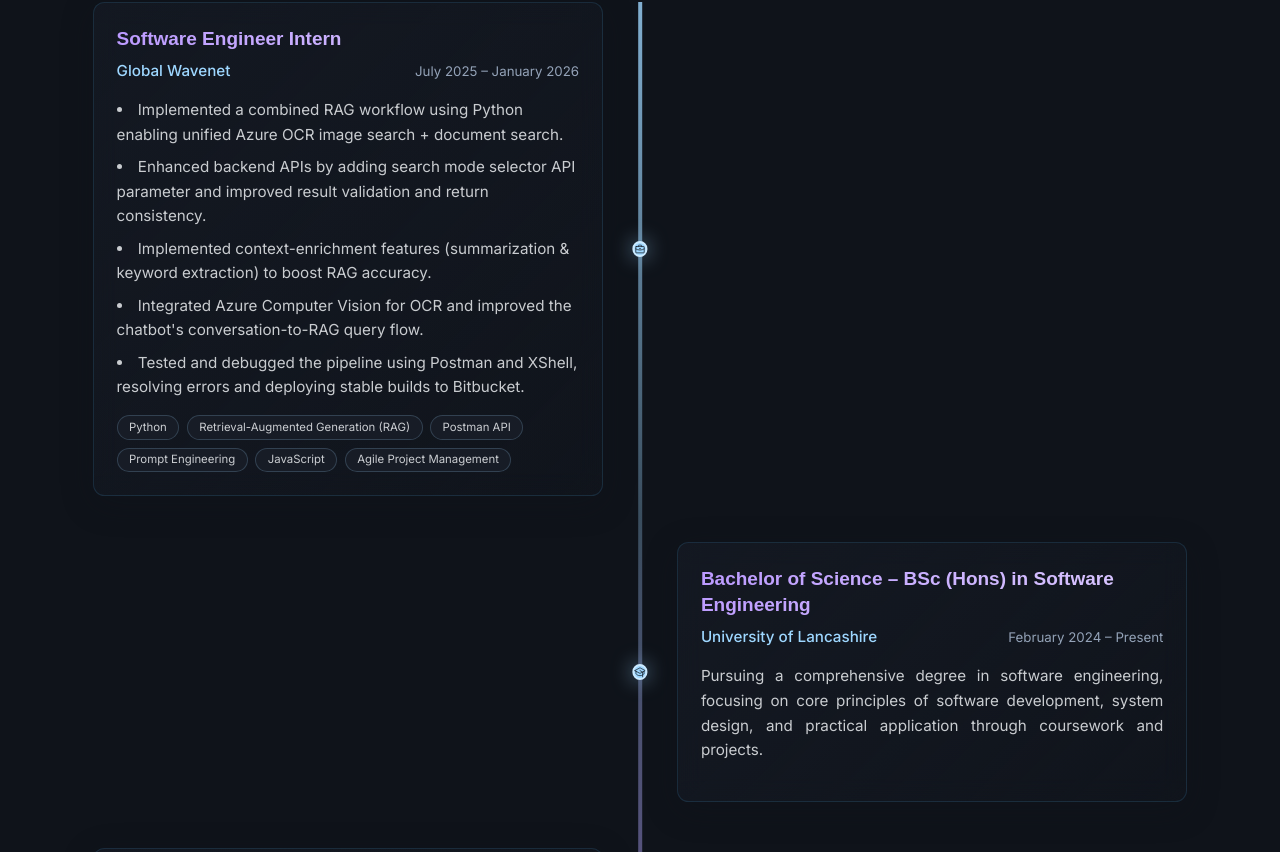
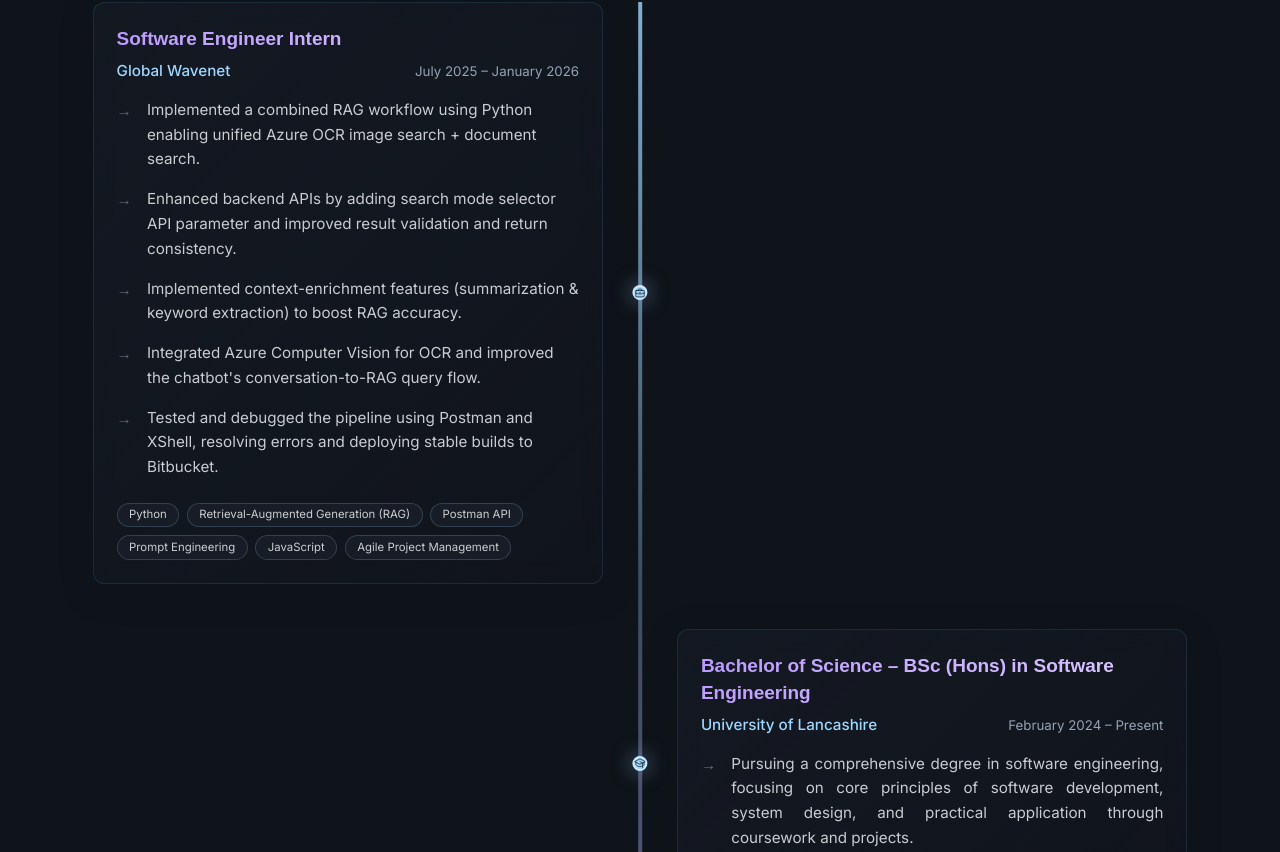
Before and after one commit to theveenranaweera/Theveen-Portfolio, a React (Vite) app: page / in a window 1280 px wide. Shown: the part 3148-4000 px from the top of the page. Built offline with nearby package versions, Linux system fonts and the light colour scheme; a web font is replaced by a local one.

Commit message:
Update Experience section: replace bullet points with arrow layout

```diff
--- a/src/components/Experience.tsx
+++ b/src/components/Experience.tsx
@@ -134,15 +134,19 @@
                       </div>
 
                       {Array.isArray(exp.description) ? (
-                        <ul className="text-foreground/80 mb-4 leading-relaxed space-y-2 list-disc list-inside">
+                        <ul className="text-foreground/80 mb-6 space-y-4">
                           {exp.description.map((item, idx) => (
-                            <li key={idx}>{item}</li>
+                            <li key={idx} className="flex gap-4 items-start">
+                              <span className="text-muted-foreground/60 font-medium mt-[2px] shrink-0">→</span>
+                              <span className="flex-1 leading-relaxed">{item}</span>
+                            </li>
                           ))}
                         </ul>
                       ) : (
-                        <p className="text-foreground/80 mb-4 leading-relaxed text-justify">
-                          {exp.description}
-                        </p>
+                        <div className="flex gap-4 items-start text-foreground/80 mb-6">
+                          <span className="text-muted-foreground/60 font-medium mt-[2px] shrink-0">→</span>
+                          <span className="flex-1 leading-relaxed text-justify">{exp.description}</span>
+                        </div>
                       )}
 
                       <div className="flex flex-wrap gap-2">
```
